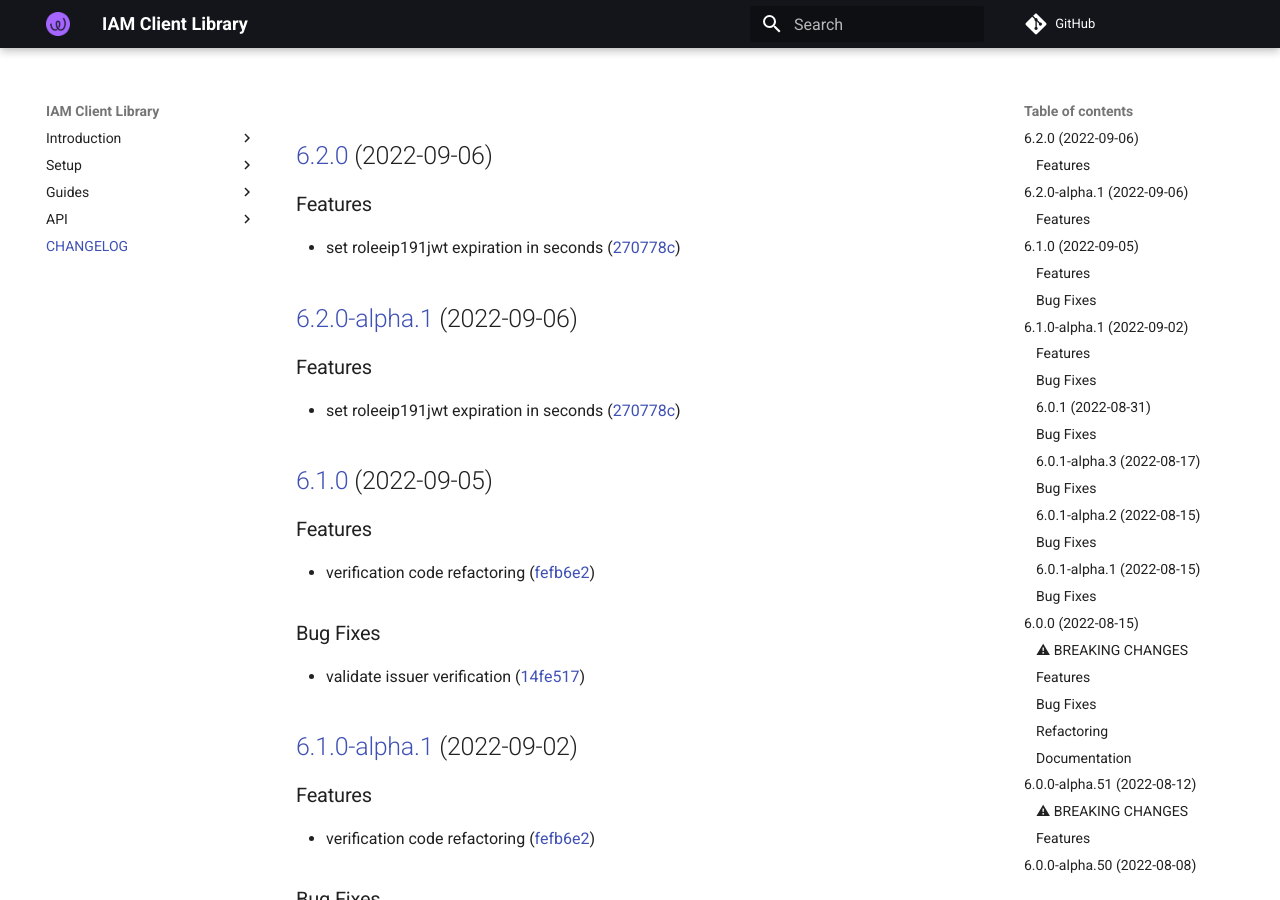
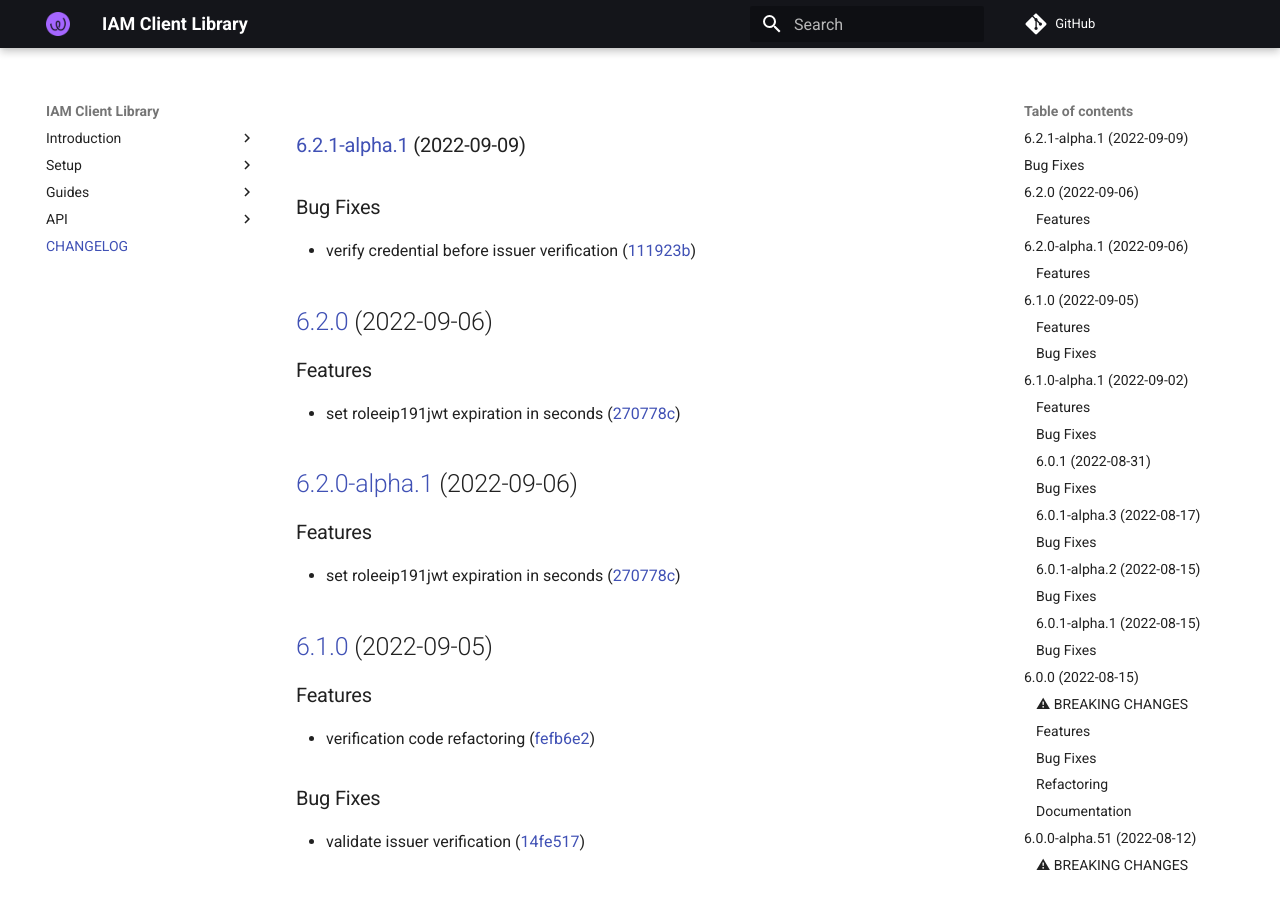
Before and after one commit to energywebfoundation/iam-client-lib, an MkDocs documentation site: the page built from docs/CHANGELOG.md, in a window 1280 px wide and 900 px high. Built offline with MkDocs 1.6.1 and Material for MkDocs 9.7.7, drawn with Linux system fonts in a browser that asks for light colours; comment, search, counter and statistics services are not loaded.

Commit message:
chore(release): 6.2.1-alpha.1 [skip ci]
### [6.2.1-alpha.1](https://github.com/energywebfoundation/iam-client-lib/compare/v6.2.0...v6.2.1-alpha.1) (2022-09-09)

### Bug Fixes

* verify credential before issuer verification ([111923b](https://github.com/energywebfoundation/iam-client-lib/commit/111923bae56da5977a814e9b280be57747345c94))

```diff
--- a/docs/CHANGELOG.md
+++ b/docs/CHANGELOG.md
@@ -1,3 +1,10 @@
+### [6.2.1-alpha.1](https://github.com/energywebfoundation/iam-client-lib/compare/v6.2.0...v6.2.1-alpha.1) (2022-09-09)
+
+
+### Bug Fixes
+
+* verify credential before issuer verification ([111923b](https://github.com/energywebfoundation/iam-client-lib/commit/111923bae56da5977a814e9b280be57747345c94))
+
 ## [6.2.0](https://github.com/energywebfoundation/iam-client-lib/compare/v6.1.0...v6.2.0) (2022-09-06)
 
 
--- a/package.json
+++ b/package.json
@@ -1,6 +1,6 @@
 {
   "name": "iam-client-lib",
-  "version": "6.2.0",
+  "version": "6.2.1-alpha.1",
   "description": "Library for Decentralized Identity and Access Management",
   "main": "dist/index.js",
   "module": "dist/index.esm.js",
```
